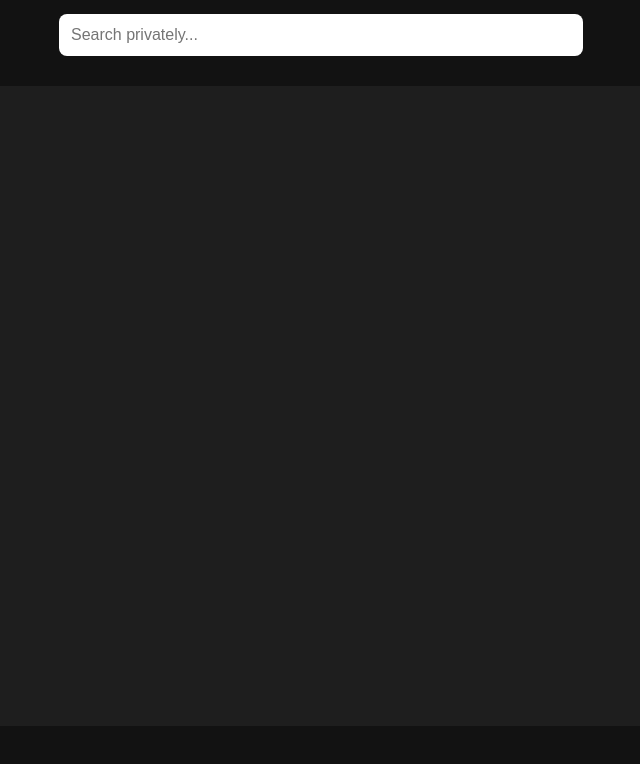
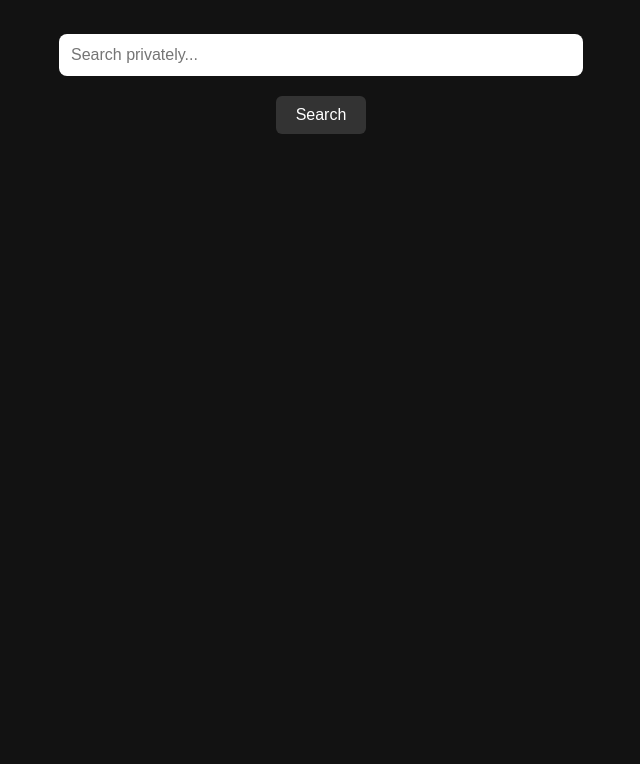
Before and after one commit to tipsyboi69/ghosttab, a plain HTML site: page index.html in a window 1280 px wide. Shown: the part 128-892 px from the top of the page, without its empty margins (319-959 px from the left). After the commit the page ends 800 px from the top, so only its background shows below. Drawn offline with Linux system fonts and the light colour scheme.

Commit message:
Update index.html

```diff
--- a/index.html
+++ b/index.html
@@ -12,49 +12,50 @@
       display: flex;
       flex-direction: column;
       align-items: center;
-      justify-content: flex-start;
-      padding: 30px;
+      justify-content: center;
+      padding: 40px;
+      text-align: center;
+    }
+
+    input[type="text"] {
+      padding: 12px;
+      width: 80%;
+      max-width: 500px;
+      font-size: 16px;
+      border: none;
+      border-radius: 8px;
+      margin-top: 20px;
+      outline: none;
+    }
+
+    button {
+      margin-top: 20px;
+      padding: 10px 20px;
+      background: #333;
+      color: white;
+      border: none;
+      border-radius: 6px;
+      font-size: 16px;
+      cursor: pointer;
     }
 
     h1 {
-      margin-bottom: 40px;
-    }
-
-    #searchBox {
-      width: 90%;
-      max-width: 500px;
-      padding: 12px;
-      font-size: 16px;
-      border-radius: 8px;
-      border: none;
-      outline: none;
-    }
-
-    iframe {
-      width: 100%;
-      height: 80vh;
-      margin-top: 30px;
-      border: none;
-      background-color: #1e1e1e;
+      margin-bottom: 30px;
     }
   </style>
 </head>
 <body>
   <h1>Welcome back, Ghost</h1>
-  <input
-    type="text"
-    id="searchBox"
-    placeholder="Search privately..."
-    onkeydown="if(event.key === 'Enter') runSearch();"
-  />
-  <iframe id="resultFrame"></iframe>
+  <input type="text" id="search" placeholder="Search privately..." />
+  <button onclick="runSearch()">Search</button>
 
   <script>
     function runSearch() {
-      const query = document.getElementById("searchBox").value;
-      const frame = document.getElementById("resultFrame");
-      if (query.trim() !== "") {
-        frame.src = `https://lite.duckduckgo.com/lite/?q=${encodeURIComponent(query)}`;
+      const query = document.getElementById("search").value.trim();
+      if (query !== "") {
+        // Open DuckDuckGo results in new tab
+        const url = `https://duckduckgo.com/?q=${encodeURIComponent(query)}&kl=us-en&kp=-2`;
+        window.open(url, '_blank');
       }
     }
   </script>
```
